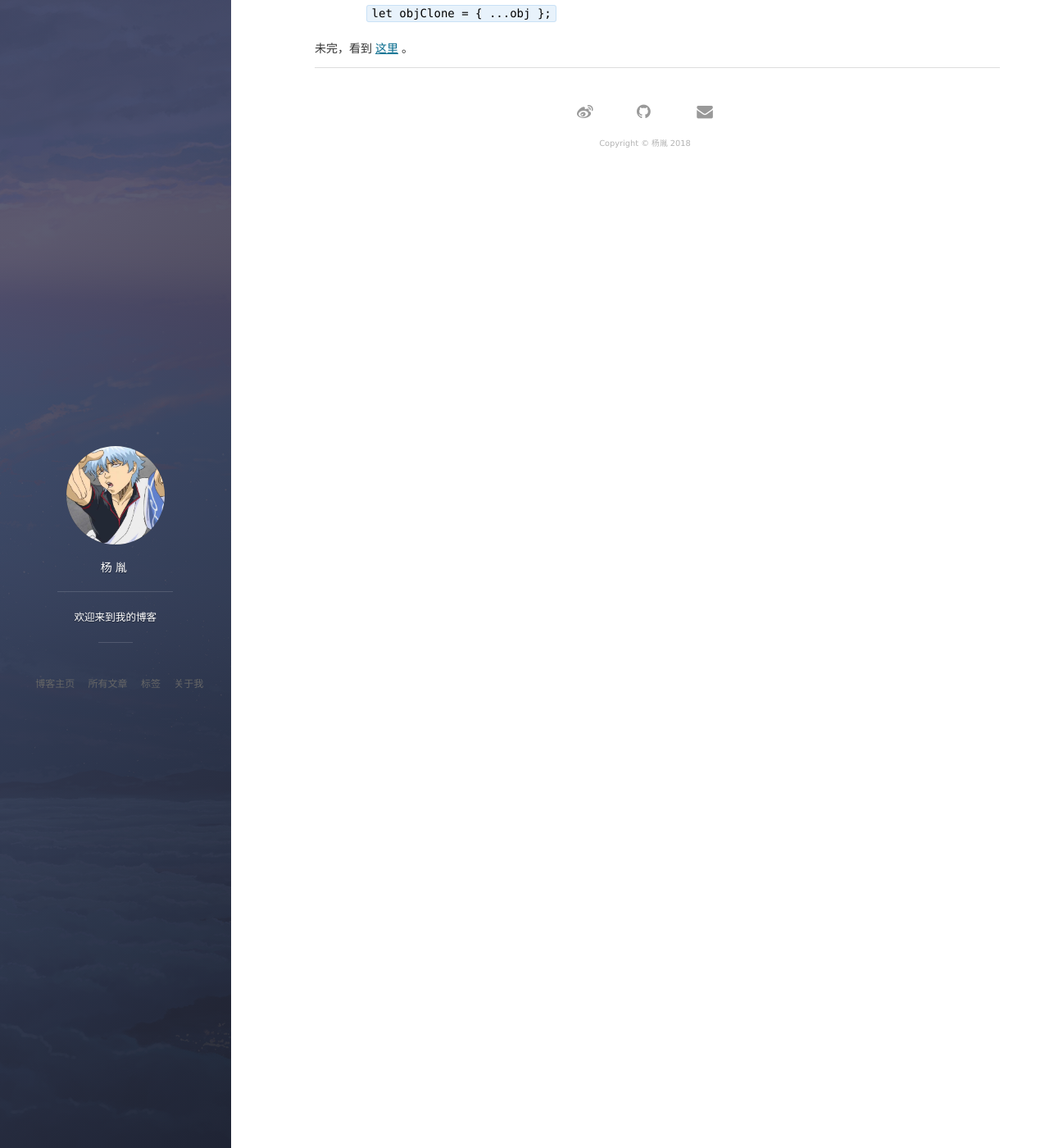
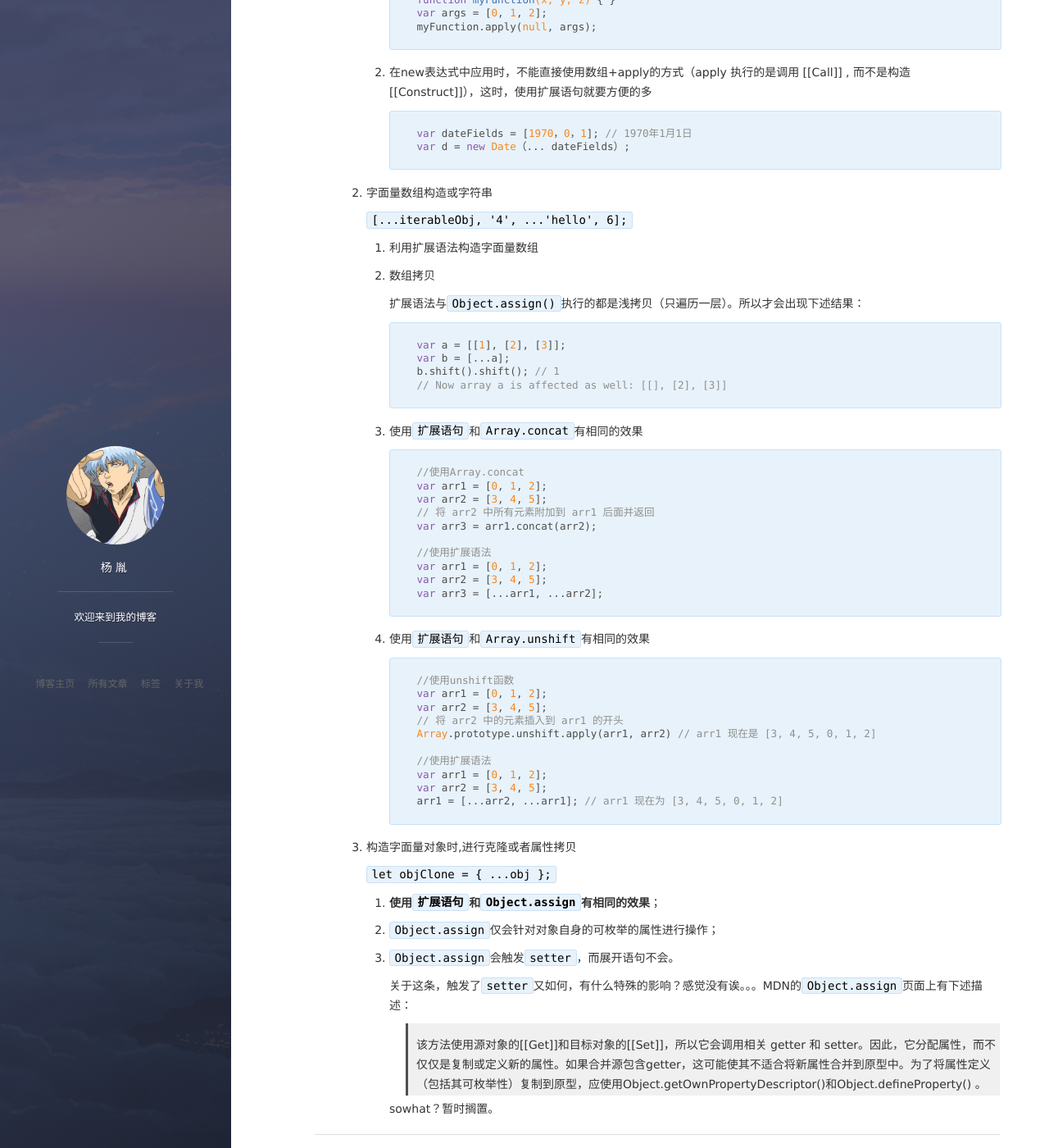
Before and after one commit to ginnko/old-blog, a Jekyll site: the page built from _posts/2018-07-06-javascript查漏补缺之四-表达式和运算符.md, in a window 1280 px wide and 1400 px high, scrolled down 2625 px. Shown: the whole window at 82% size. Built offline with Jekyll 4.4.1, drawn with Linux system fonts in a browser that asks for light colours; nearby versions of some CDN libraries; Markdown is read by kramdown in place of the engine named in the settings; comment, search, counter and statistics services are not loaded; some of the changed text lies outside the part shown.

Commit message:
add an article about Expressions and operators of js

````diff
--- a/_posts/2018-07-06-javascript查漏补缺之四-表达式和运算符.md
+++ b/_posts/2018-07-06-javascript查漏补缺之四-表达式和运算符.md
@@ -143,17 +143,87 @@
             ```
 9. 扩展语句
 
+    **注意！！！**在数组或函数中使用展开语法时，该语法只可用于可迭代对象！！！！！
+
     1. 函数调用
 
         `myFunction(...iterableObj);`
 
+        1. 普通函数调用时等价于apply的方式
+
+            ```
+            function myFunction(x, y, z) { }
+            var args = [0, 1, 2];
+            myFunction.apply(null, args);
+            ```
+
+        2. 在new表达式中应用时，不能直接使用数组+apply的方式（apply 执行的是调用 [[Call]] , 而不是构造 [[Construct]]），这时，使用扩展语句就要方便的多
+
+            ```
+            var dateFields = [1970，0，1]; // 1970年1月1日
+            var d = new Date（... dateFields）;
+            ```
 
     2. 字面量数组构造或字符串
 
         `[...iterableObj, '4', ...'hello', 6];`
 
+        1. 利用扩展语法构造字面量数组
+
+        2. 数组拷贝
+
+            扩展语法与`Object.assign()`执行的都是浅拷贝（只遍历一层）。所以才会出现下述结果：
+
+            ```
+            var a = [[1], [2], [3]];
+            var b = [...a];
+            b.shift().shift(); // 1
+            // Now array a is affected as well: [[], [2], [3]]
+            ```
+
+        3. 使用`扩展语句`和`Array.concat`有相同的效果
+
+            ```
+            //使用Array.concat
+            var arr1 = [0, 1, 2];
+            var arr2 = [3, 4, 5];
+            // 将 arr2 中所有元素附加到 arr1 后面并返回
+            var arr3 = arr1.concat(arr2);
+
+            //使用扩展语法
+            var arr1 = [0, 1, 2];
+            var arr2 = [3, 4, 5];
+            var arr3 = [...arr1, ...arr2];
+            ```
+
+        4. 使用`扩展语句`和`Array.unshift`有相同的效果
+
+            ```
+            //使用unshift函数
+            var arr1 = [0, 1, 2];
+            var arr2 = [3, 4, 5];
+            // 将 arr2 中的元素插入到 arr1 的开头
+            Array.prototype.unshift.apply(arr1, arr2) // arr1 现在是 [3, 4, 5, 0, 1, 2]
+
+            //使用扩展语法
+            var arr1 = [0, 1, 2];
+            var arr2 = [3, 4, 5];
+            arr1 = [...arr2, ...arr1]; // arr1 现在为 [3, 4, 5, 0, 1, 2]
+            ```
+
+
     3. 构造字面量对象时,进行克隆或者属性拷贝
 
         `let objClone = { ...obj };`
 
-未完，看到[这里](https://developer.mozilla.org/zh-CN/docs/Web/JavaScript/Reference/Operators/Spread_syntax)。
+        1. **使用`扩展语句`和`Object.assign`有相同的效果**；
+
+        2. `Object.assign`仅会针对对象自身的可枚举的属性进行操作；
+
+        3. `Object.assign`会触发`setter`，而展开语句不会。
+
+            关于这条，触发了`setter`又如何，有什么特殊的影响？感觉没有诶。。。MDN的`Object.assign`页面上有下述描述：
+
+            >该方法使用源对象的[[Get]]和目标对象的[[Set]]，所以它会调用相关 getter 和 setter。因此，它分配属性，而不仅仅是复制或定义新的属性。如果合并源包含getter，这可能使其不适合将新属性合并到原型中。为了将属性定义（包括其可枚举性）复制到原型，应使用Object.getOwnPropertyDescriptor()和Object.defineProperty() 。
+
+            sowhat？暂时搁置。
````
